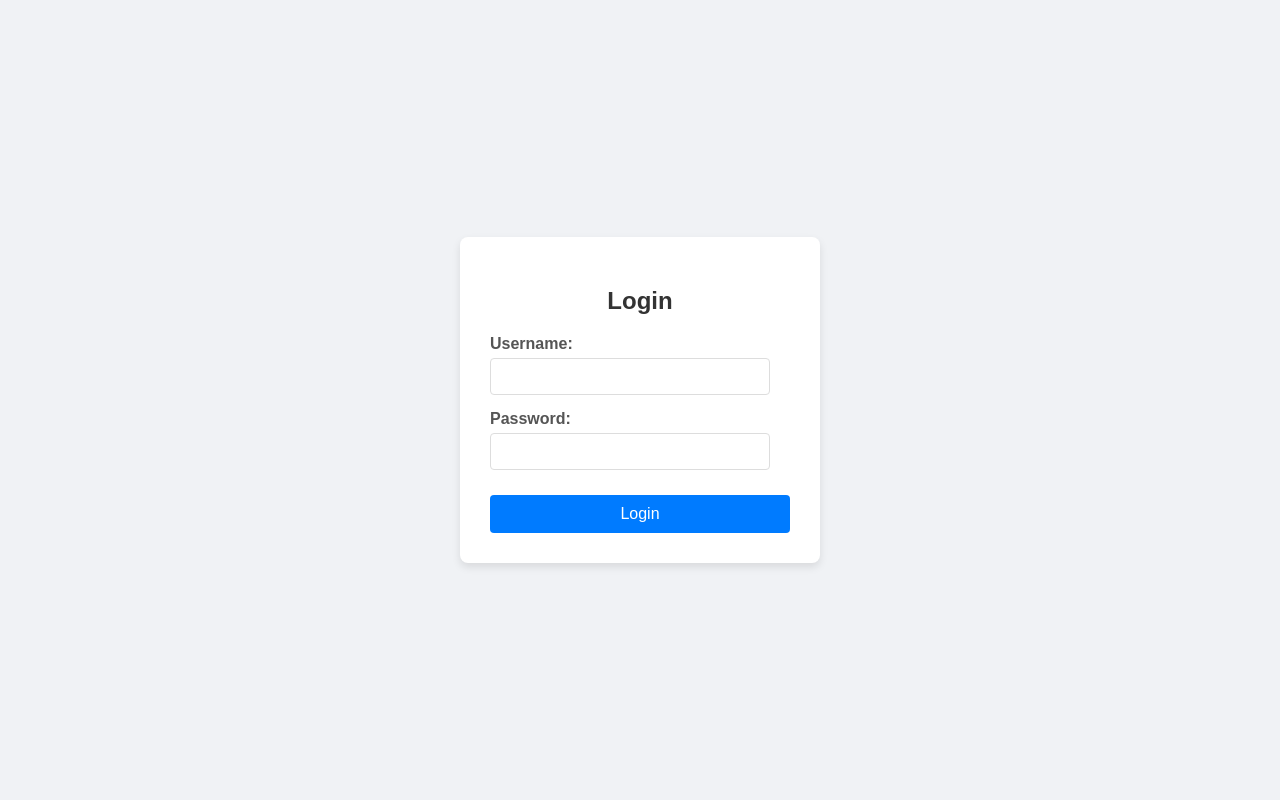
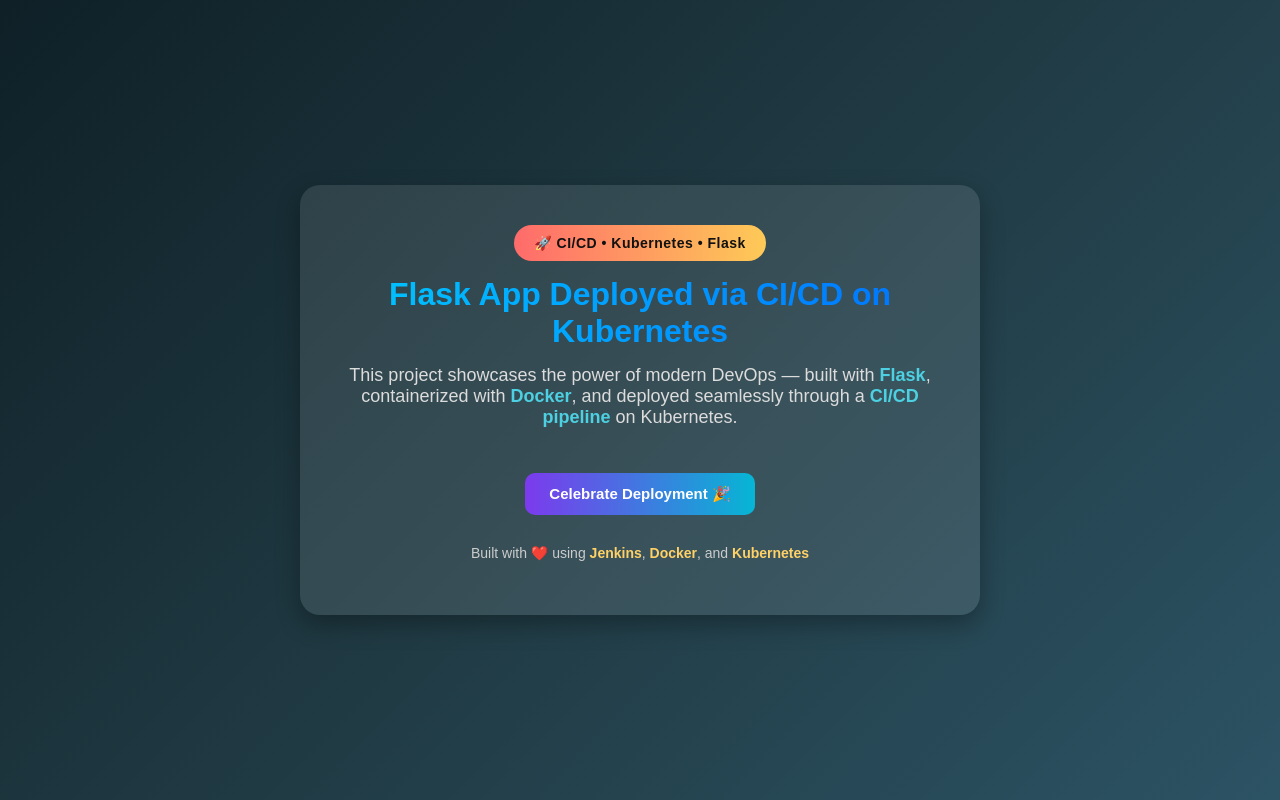
Before and after one commit to pichuka123/End-to-End-CICD-Deployment-Using-Jenkins-and-ArgoCD, a Flask app: page / in a window 1280 px wide. Run offline with Flask 2, Linux system fonts and the light colour scheme.

Commit message:
adding html code

```diff
--- a/templates/index.html
+++ b/templates/index.html
@@ -1,79 +1,113 @@
 <!DOCTYPE html>
 <html lang="en">
 <head>
-    <meta charset="UTF-8">
-    <meta name="viewport" content="width=device-width, initial-scale=1.0">
-    <title>Login Page</title>
+  <meta charset="UTF-8" />
+  <meta name="viewport" content="width=device-width, initial-scale=1.0" />
+  <title>Flask • CI/CD • Kubernetes</title>
   <style>
     body {
-            font-family: sans-serif;
+      margin: 0;
+      font-family: 'Poppins', Arial, sans-serif;
+      background: linear-gradient(135deg, #0f2027, #203a43, #2c5364);
+      color: #fff;
       display: flex;
       justify-content: center;
       align-items: center;
       min-height: 100vh;
-            background-color: #f0f2f5;
-            margin: 0;
-        }
-        .login-container {
-            background-color: #ffffff;
-            padding: 30px;
-            border-radius: 8px;
-            box-shadow: 0 4px 8px rgba(0, 0, 0, 0.1);
-            width: 300px;
       text-align: center;
     }
-        h2 {
-            margin-bottom: 20px;
-            color: #333333;
+
+    .card {
+      background: rgba(255, 255, 255, 0.1);
+      padding: 40px;
+      border-radius: 20px;
+      box-shadow: 0 10px 25px rgba(0, 0, 0, 0.3);
+      max-width: 600px;
+      animation: fadeIn 1.2s ease;
     }
-        .form-group {
+
+    .title {
+      font-size: 32px;
+      font-weight: 700;
       margin-bottom: 15px;
-            text-align: left;
+      background: linear-gradient(90deg, #00c6ff, #0072ff);
+      -webkit-background-clip: text;
+      -webkit-text-fill-color: transparent;
     }
-        label {
-            display: block;
-            margin-bottom: 5px;
-            color: #555555;
-            font-weight: bold;
+
+    .subtitle {
+      font-size: 18px;
+      margin-bottom: 25px;
+      color: #dcdcdc;
     }
-        input[type="text"],
-        input[type="password"] {
-            width: calc(100% - 20px);
-            padding: 10px;
-            border: 1px solid #dddddd;
-            border-radius: 4px;
-            box-sizing: border-box;
+
+    .badge {
+      display: inline-block;
+      padding: 10px 20px;
+      border-radius: 25px;
+      background: linear-gradient(90deg, #ff6b6b, #feca57);
+      color: #111;
+      font-weight: 700;
+      font-size: 14px;
+      margin-bottom: 15px;
+      letter-spacing: 0.5px;
     }
+
+    .highlight {
+      color: #4dd0e1;
+      font-weight: 700;
+    }
+
+    .footer {
+      margin-top: 30px;
+      font-size: 14px;
+      color: #ccc;
+    }
+
+    .footer span {
+      color: #ffd166;
+      font-weight: 600;
+    }
+
+    @keyframes fadeIn {
+      from { opacity: 0; transform: translateY(20px); }
+      to { opacity: 1; transform: translateY(0); }
+    }
+
     button {
-            width: 100%;
-            padding: 10px;
-            background-color: #007bff;
-            color: white;
+      margin-top: 20px;
+      padding: 12px 24px;
+      font-size: 15px;
+      font-weight: 600;
+      color: #fff;
+      background: linear-gradient(90deg, #7c3aed, #06b6d4);
       border: none;
-            border-radius: 4px;
+      border-radius: 10px;
       cursor: pointer;
-            font-size: 16px;
-            margin-top: 10px;
+      transition: all 0.3s ease;
     }
+
     button:hover {
-            background-color: #0056b3;
+      transform: scale(1.05);
+      background: linear-gradient(90deg, #06b6d4, #7c3aed);
     }
   </style>
 </head>
 <body>
-    <div class="login-container">
-        <h2>Login</h2>
-        <form action="#" method="POST"> <!-- Replace '#' with your server-side script URL -->
-            <div class="form-group">
-                <label for="username">Username:</label>
-                <input type="text" id="username" name="username" required>
+  <div class="card">
+    <div class="badge">🚀 CI/CD • Kubernetes • Flask</div>
+    <div class="title">Flask App Deployed via CI/CD on Kubernetes</div>
+    <div class="subtitle">
+      This project showcases the power of modern DevOps — built with <span class="highlight">Flask</span>,
+      containerized with <span class="highlight">Docker</span>,
+      and deployed seamlessly through a <span class="highlight">CI/CD pipeline</span> on Kubernetes.
     </div>
-            <div class="form-group">
-                <label for="password">Password:</label>
-                <input type="password" id="password" name="password" required>
+
+    <button onclick="alert('CI/CD Success! Your Flask app is live 🎉')">Celebrate Deployment 🎉</button>
+
+    <div class="footer">
+      <p>Built with ❤️ using <span>Jenkins</span>, <span>Docker</span>, and <span>Kubernetes</span></p>
     </div>
-            <button type="submit">Login</button>
-        </form>
   </div>
 </body>
 </html>
```
Lines whose indentation alone changed are shown as unchanged.
